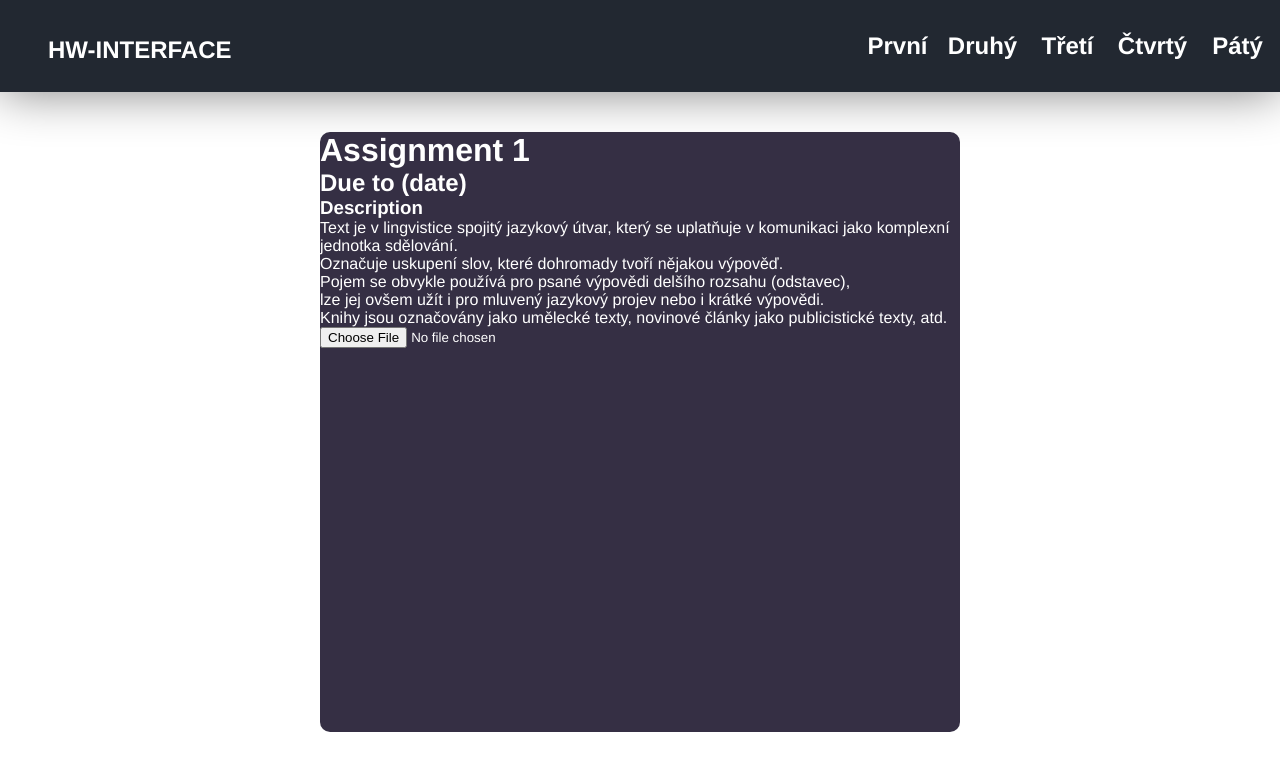
After one commit to DanielJirik/hw-interface, a Symfony app: template template-designer/templates/student-assignment.html.twig in a window 1280 px wide. The commit adds this page. Shown: the top 771 px of the page. Run offline with Twig, Linux system fonts and the light colour scheme; the template is opened without the code that fills it, so the values that code supplies are empty; some libraries are stand-ins or nearby versions.

Commit message:
navbar height fix

```diff
--- /dev/null
+++ b/template-designer/pages/student-assignment.json
@@ -0,0 +1,3 @@
+{
+    "template": "student-assignment.html.twig"
+}
--- /dev/null
+++ b/template-designer/public/css/student-assignment.css
@@ -0,0 +1,8 @@
+.container{
+    width: 50%;
+    height: 75vh;
+    margin: 5vh auto;
+    background-color: #352F44;
+    color: white;
+    border-radius: 10px;
+}
--- a/template-designer/public/css/style.css
+++ b/template-designer/public/css/style.css
@@ -7,7 +7,6 @@
 
 .navbar{
     background-color: #222831;
-    height: 10vh;
     box-shadow: 0 0 50px 0 grey;
 }
 
@@ -20,9 +19,8 @@
 .navbar li{
     color: white;
     width: 85px;
-    height: 10vh;
     text-align: center;
-    padding-top: 2em;
+    padding: 2em 0;
     transition-duration: 0.3s;
 }
 
--- /dev/null
+++ b/template-designer/templates/student-assignment.html.twig
@@ -0,0 +1,24 @@
+{% extends "main.html.twig" %}
+
+{% block style %}
+<link rel="stylesheet" href="css/student-assignment.css">
+{% endblock %}
+
+{% block body %}
+<div class="container">
+    <form>
+        <h1>Assignment 1</h1>
+        <h2>Due to (date)</h2>
+        <h3>Description</h3>
+        <p>
+        Text je v lingvistice spojitý jazykový útvar,
+        který se uplatňuje v komunikaci jako komplexní jednotka sdělování.<br>
+        Označuje uskupení slov, které dohromady tvoří nějakou výpověď.<br>
+        Pojem se obvykle používá pro psané výpovědi delšího rozsahu (odstavec),<br>
+        lze jej ovšem užít i pro mluvený jazykový projev nebo i krátké výpovědi.<br>
+        Knihy jsou označovány jako umělecké texty, novinové články jako publicistické texty, atd.<br>
+        </p>
+        <input type="file">
+    </form>
+</div>
+{% endblock %}
```
